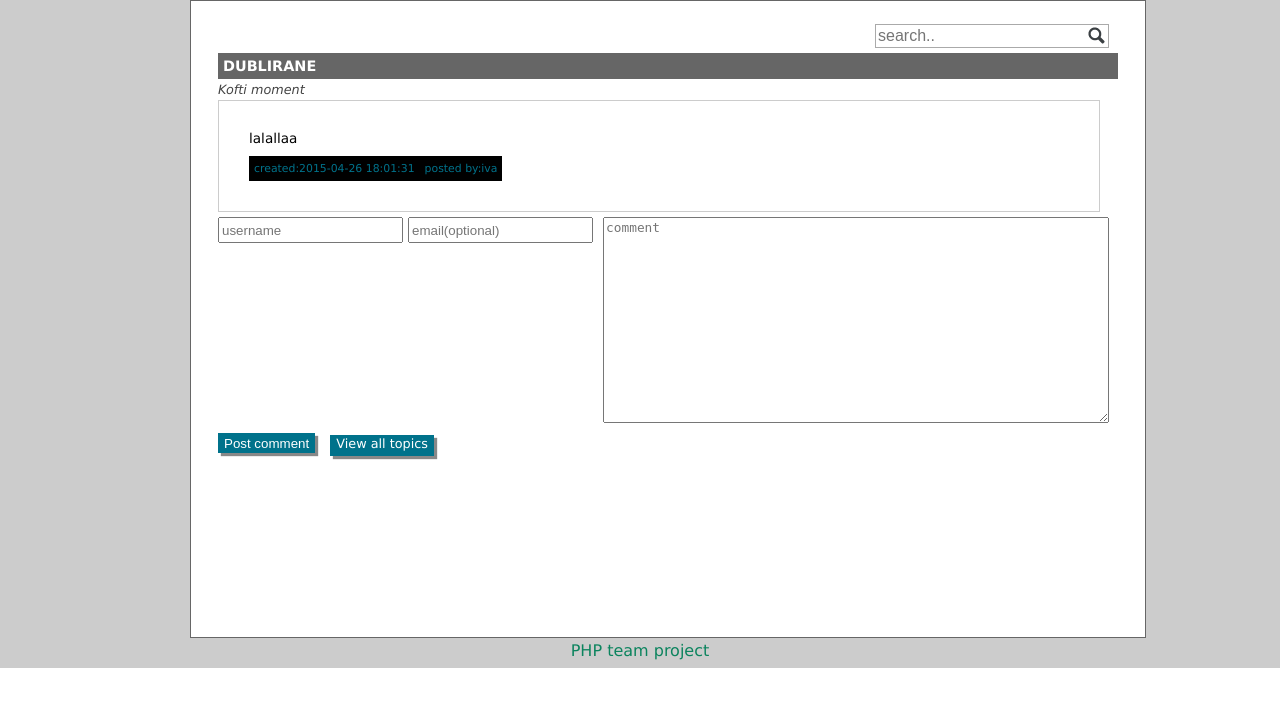
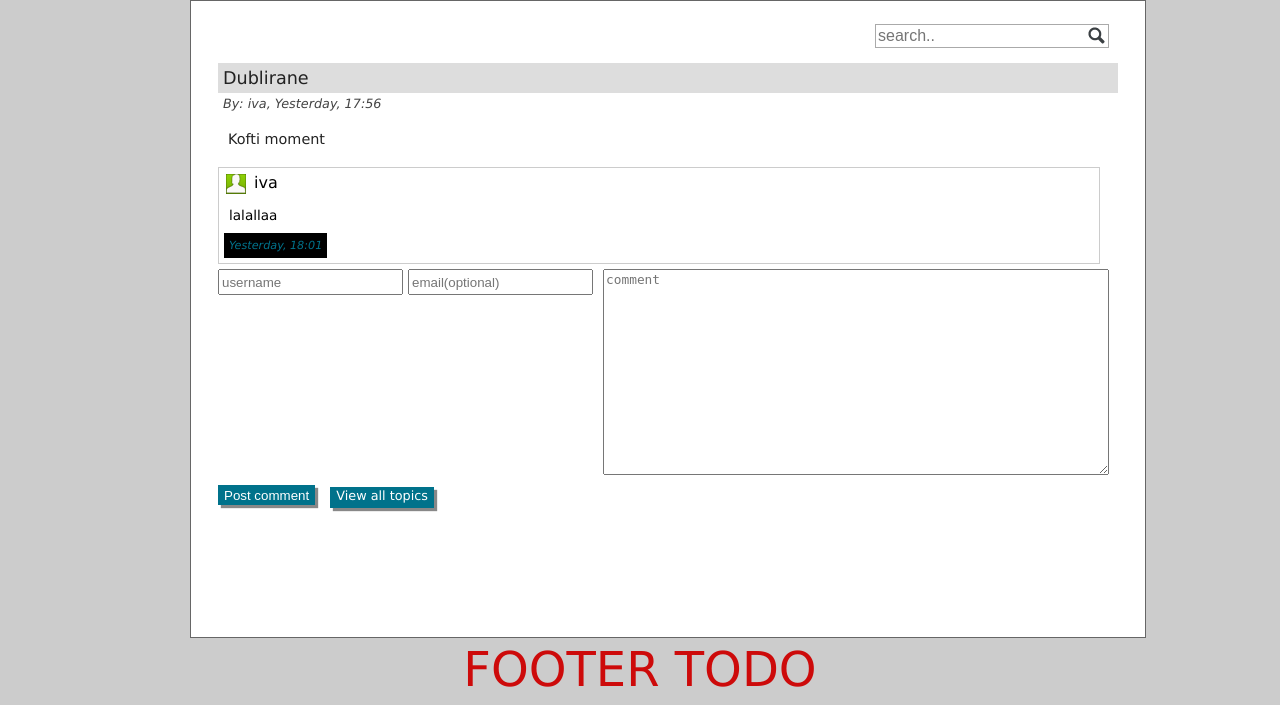
Before and after one commit to tkutsarov/PHP_Team_Seattle, a PHP site: page /posts_view.php?id=30 in a window 1280 px wide. Shown: the part 191-896 px from the top of the page. Before the commit the page ends 859 px from the top, so only its background shows below. Run offline with PHP 8.4, Linux system fonts and the light colour scheme; data comes from the database, SQL or seed files in the repository.

Commit message:
Added post style and other fixes

```diff
--- a/DateFormatter.php
+++ b/DateFormatter.php
@@ -1,7 +1,10 @@
 <?php
-class DateFormatter {
 
-    public static function getDateFromTimeStamp($timestamp){
+class DateFormatter
+{
+
+    public static function getDateFromTimeStamp($timestamp)
+    {
         $date = date_create($timestamp);
 
         //$topicPostDay = date('d', (strtotime($date)));
@@ -16,7 +19,23 @@ class DateFormatter {
             return date_format($date, 'j F Y');
         }
 
+    }
+
+    public static function getPostDateFromTimeStamp($timestamp)
+    {
+        $date = date_create($timestamp);
+
+        $topicPostDay = $date->format('d');
+        $today = date('d');
+        if ($topicPostDay === $today) {
+
+            return 'Today, ' . date_format($date, 'H:i');
+        } else if ($topicPostDay == $today - 1) {
+            return 'Yesterday, ' . date_format($date, 'H:i');
+        } else {
+            return date_format($date, 'j F Y, H:i');
+        }
+
+    }
 
 }
-
-}
--- a/footer.php
+++ b/footer.php
@@ -2,8 +2,6 @@
 </main><!-- content -->
 </div><!-- wrapper -->
 
-<footer id="footer">
-    <div>PHP team project</div>
-</footer>
+<footer id="footer">FOOTER TODO</footer>
 </body>
 </html>
--- a/login.php
+++ b/login.php
@@ -12,8 +12,8 @@ else
     if($_SERVER['REQUEST_METHOD'] != 'POST') {
         echo '<h2>Log in</h2>';
         echo '<form method="post" action="">
-                <label for="user_name">Username: </label><input type="text" name="user_name" required />
-               <label for="user-pass">Password: </label><input type="password" id="password" name="user_pass" required />
+                <label for="user_name">Username: </label><input type="text" name="user_name" required="required"/>
+               <label for="user-pass">Password: </label><input type="password" id="password" name="user_pass" required="required"/>
                 <input type="submit" value="Log in" class="sub-btn"/>
                 </form>';
     }
--- a/posts_view.php
+++ b/posts_view.php
@@ -1,6 +1,7 @@
 <?php
 include 'connect.php';
 include 'header.php';
+include 'DateFormatter.php';
 define('GUESTID', 21);
 
 //get the ID only if the user has clicked on a topic.
@@ -23,14 +24,18 @@ $topicID = $_SESSION['topic_id'];
 $conn->query("SET NAMES utf8");
 $conn->query("SET COLLATION_CONNECTION=utf8_bin");
 $sql = "SELECT
-                id,
-                topic_subject,
-                topic_description,
-                topic_by
+                t.id,
+                t.topic_subject,
+                t.topic_description,
+                t.topic_by,
+                t.topic_date,
+                u.name
             FROM
-                topics
+                topics AS t
+                INNER JOIN users AS u
+                ON u.id = t.topic_by
             WHERE
-                id=" . $topicID;
+                t.id= " . $topicID;
 
 $result = $conn->query($sql);
 
@@ -40,11 +45,13 @@ if (!$result) {
     if ($result->num_rows == 0) {
         echo 'No topic.';
     } else {
-        echo '<div id="topic">';
+        echo '<section id="topic">';
         $row = $result->fetch_assoc();
 
-        echo '<div class="category-heading">' . $row['topic_subject'] . '</div>';
-        echo '<div class="category-description">' . $row['topic_description'] . '</div>';
+        echo '<div class="topic-post-heading">' . $row['topic_subject'] . '</div>';
+        echo '<div class="topic-post-author">By: ' . $row['name'] . ', ' .
+            DateFormatter::getPostDateFromTimeStamp($row['topic_date']) . '</div>
+            <div class="category-description">' . $row['topic_description'] . '</div>';
 
         // get the post for that topic
         $conn->query("SET NAMES utf8");
@@ -69,11 +76,11 @@ if (!$result) {
             // username and password.
             if ($rowPost['post_by'] == GUESTID) {
                 $postedByGuest = $rowPost['guest'];
-                echo '<div class="post-content">' .
-                    $rowPost['post_content'] . '<div class="post-footer">'
-                        . '<div class="post-notation">created:' .
-                    $rowPost['post_date'] . '</div><div class="post-notation">posted by:' .
-                    $postedByGuest . '</div></div></div>';
+                echo '<article class="post-content">' .
+                    '<div class="post-author guest-icon">' . $postedByGuest . '</div>' .
+                    '<span>' . $rowPost['post_content'] . '</span><div class="post-footer">'
+                    . '<div class="post-data">' .
+                    DateFormatter::getPostDateFromTimeStamp($rowPost['post_date']) . '</div></article>';
             } else {
                 // If the user is logged in get the data from the users table
                 $conn->query("SET NAMES utf8");
@@ -87,14 +94,14 @@ if (!$result) {
                 $resultPostedBy = $conn->query($sqlPostedBy);
                 $rowPostedBy = $resultPostedBy->fetch_assoc();
 
-                echo '<div class="post-content">' .
-                    $rowPost['post_content'] . '<div class="post-footer">'
-                        . '<div class="post-notation">created:' .
-                    $rowPost['post_date'] . '</div><div class="post-notation">posted by:' .
-                    $rowPostedBy['name'] . '</div></div></div>';
+                echo '<article class="post-content">' .
+                    '<div class="post-author registered-icon">' . $rowPostedBy['name'] . '</div>' .
+                    '<span>' . $rowPost['post_content'] . '</span><div class="post-footer">' .
+                    '<div class="post-data">' .
+                    DateFormatter::getPostDateFromTimeStamp($rowPost['post_date']) . '</div></article>';
             }
         }
-        echo '</div>';
+        echo '</section>';
     }
 }
 ?>
@@ -107,52 +114,51 @@ if (!$result) {
         echo '<input type="text" name="email" value="' . $_SESSION['user_email'] . '" readonly/>';
     } else {
         // If the user is a guest, get the username and email from the filled in fields
-                echo '<input type="text" name="username" placeholder="username" maxlength="50" required/>';
-                echo '<input type="email" name="email" placeholder="email(optional)" maxlength="255"/>';
+        echo '<input type="text" name="username" placeholder="username" required="required" maxlength="50"/>';
+        echo '<input type="email" name="email" placeholder="email(optional)" maxlength="255" />';
     }
     ?>
 
-        <textarea name="post-content" placeholder="comment" maxlength="1000" required></textarea>
+    <textarea name="post-content" placeholder="comment" maxlength="1000" required="required"></textarea>
     <input type="submit" name="submit" value="Post comment" class="post-button"/>
     <a href="index.php" class="post-button">View all topics</a>
 </form>
 
 <?php
 // If the user is logged in, insert the post in posts table with his/hers data
-    if(isset($_POST['submit'])){
+if (isset($_POST['submit'])) {
     $post = str_replace(" ", "", $_POST['post-content']);
-        if($post != ""){
-            if(strlen($post) > 1000){
+    if ($post != "") {
+        if (strlen($post) > 1000) {
             echo 'Maximal lenght for comment is 1000 symbols';
-            } else{
+        } else {
             $postContent = mysql_real_escape_string(htmlentities($_POST['post-content']));
-                if(isset($_SESSION['logged_in']) && $_SESSION['logged_in'] == true){
+            if (isset($_SESSION['logged_in']) && $_SESSION['logged_in'] == true) {
                 $userID = $_SESSION['user_id'];
-                } else{
+            } else {
                 $username = mysql_real_escape_string(htmlentities($_POST['username']));
                 $guestEmail = mysql_real_escape_string(htmlentities($_POST['email']));
             }
-                if(strlen($username) > 50){
+            if (strlen($username) > 50) {
                 echo 'Maximal lenght for username is 50 symbols';
-                } else if(strlen($guestEmail) > 255){
+            } else if (strlen($guestEmail) > 255) {
                 echo 'Maximal lenght for email is 255 symbols';
-                } else{
+            } else {
                 $conn->query("SET NAMES utf8");
                 $conn->query("SET COLLATION_CONNECTION=utf8_bin");
-                    if(isset($_SESSION['logged_in']) && $_SESSION['logged_in'] == true){
+                if (isset($_SESSION['logged_in']) && $_SESSION['logged_in'] == true) {
                     $sqlPostInsert = "INSERT INTO posts (post_content, post_topic, post_by)"
                         . "VALUES ('$postContent', '$topicID', '$userID')";
-
-                    } else{
+                } else {
                     $sqlPostInsert = "INSERT INTO posts (post_content, post_topic, post_by, guest, guest_email)"
-                            . "VALUES ('$postContent', '$topicID', ". GUESTID .", '$username', '$guestEmail')";
+                        . "VALUES ('$postContent', '$topicID', " . GUESTID . ", '$username', '$guestEmail')";
                 }
 
                 $resultPostInsert = $conn->query($sqlPostInsert);
 
-                    if(!$resultPostInsert){
+                if (!$resultPostInsert) {
                     echo 'Could not create post. Please try again.' . $conn->error;
-                    }else{
+                } else {
                     header('Location: posts_view.php');
                 }
             }
--- a/style/main.css
+++ b/style/main.css
@@ -124,8 +124,8 @@ h3 {margin: 0; padding: 0;}
 }
 #footer {
     clear: both;
-    font-size: 1rem;
-    color: rgba(0, 128, 87, 0.95);
+    font-size: 3rem;
+    color: #cd0a0a;
     padding: 3px 0 0 0;
 }
 
@@ -152,7 +152,8 @@ section.left-side{
 
 div.category-heading{
     color: #ffffff;
-    background-color: #666666;
+    background-color: #999999;
+    margin-top: 10px;
     font-size: 0.9rem;
     font-weight: bold;
     text-transform: uppercase;
@@ -160,12 +161,25 @@ div.category-heading{
     padding: 5px;
     word-wrap: break-word;
 }
+div.topic-post-author {
+    font-style: italic;
+    margin: 3px 5px 5px 5px;
+    font-size: 0.8rem;
+    color: #444;
+}
+div.topic-post-heading {
+    color: #222222;
+    background-color: #dddddd;
+    margin-top: 10px;
+    font-size: 1.1rem;
+    box-sizing: border-box;
+    padding: 5px;
+}
 div.category-description {
-    color: #444;
-    font-size: 0.8rem;
-    font-style: italic;
-    margin: 3px 0;
-    word-wrap: break-word;
+    color: #222;
+    font-size: 0.9rem;
+    margin: 10px 0;
+    padding: 10px;
 }
 
 div.topic-author {
@@ -211,10 +225,10 @@ article.topic-heading > a:before {
     content: url(../images/sticky.gif) " ";
 }
 
-div.post-content{
+article.post-content{
     width: 98%;
     font-size: 85%;
-    padding: 30px;
+    padding: 5px;
     color: black;
     border: 1px solid #cccccc;
     line-height: 15px;
@@ -226,14 +240,32 @@ div.post-content{
 div.post-footer{
     margin-top:10px;
 }
+article.post-content > span {
+    padding: 5px;
+}
 
-div.post-notation{
+div.post-data {
     display: inline-block;
-    font-size: 80%;
+    font-size: 0.7rem;
     padding: 5px;
+    font-style: italic;
     line-height: 15px;
     color: #00728B;
     background-color: activecaption;
+}
+div.post-author {
+    display: block;
+    font-size: 1rem;
+    padding: 0px 5px 5px 30px;
+    line-height: 20px;
+    color: #000000;
+    margin-bottom: 10px;
+}
+.guest-icon {
+    background: url(../images/icon_profile-guest.png) no-repeat 2px 1px;
+}
+.registered-icon {
+    background: url(../images/icon_profile.png) no-repeat 2px 1px;
 }
 
 a.post-button{
@@ -261,7 +293,6 @@ input.post-button{
     background-color: #1c94c4;
     color: #ffffff;
 }
-
 .red {
     color: red;
 }
```
Also changed, not shown: create_category.php (+13 -8 lines), create_topic.php (+7 -5 lines), js/register.js (+0 -9 lines), nbproject/private/private.xml (+7 -10 lines), register.php (+4 -5 lines). Lines whose indentation alone changed are shown as unchanged.
